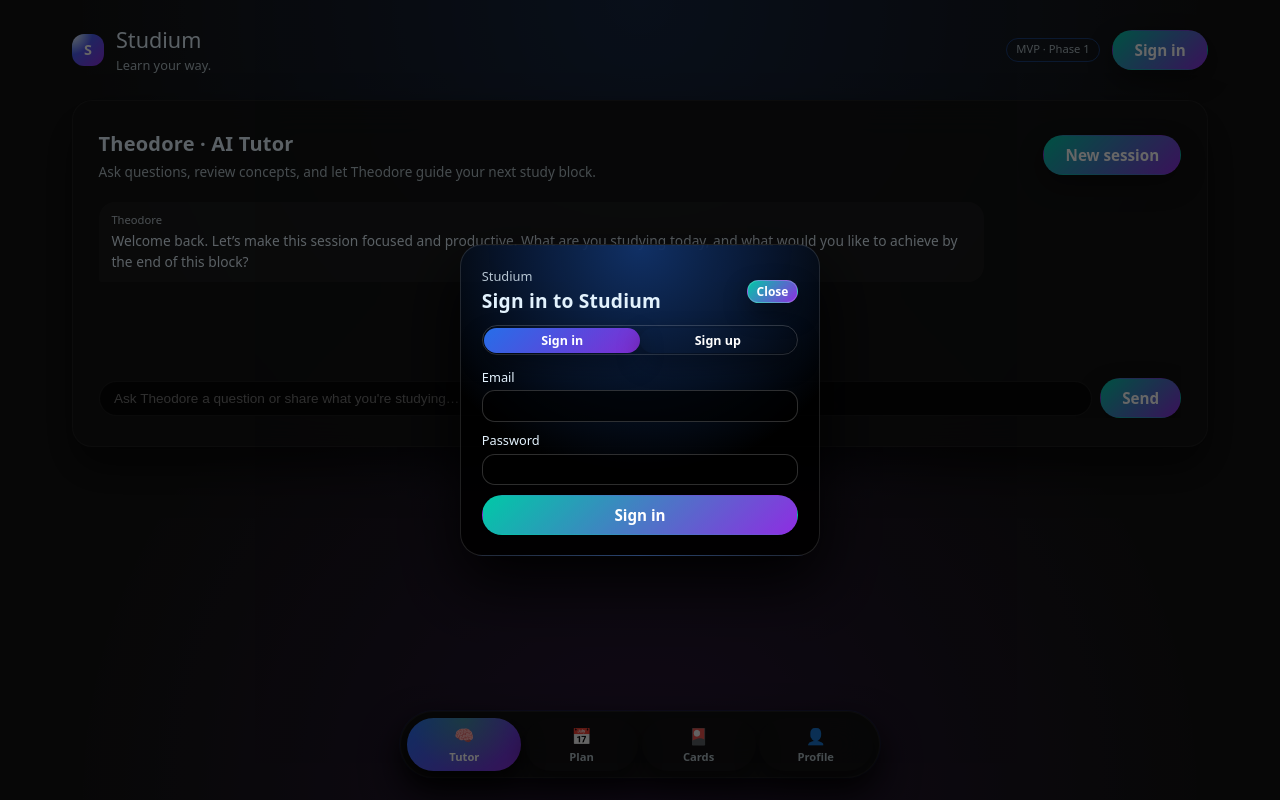
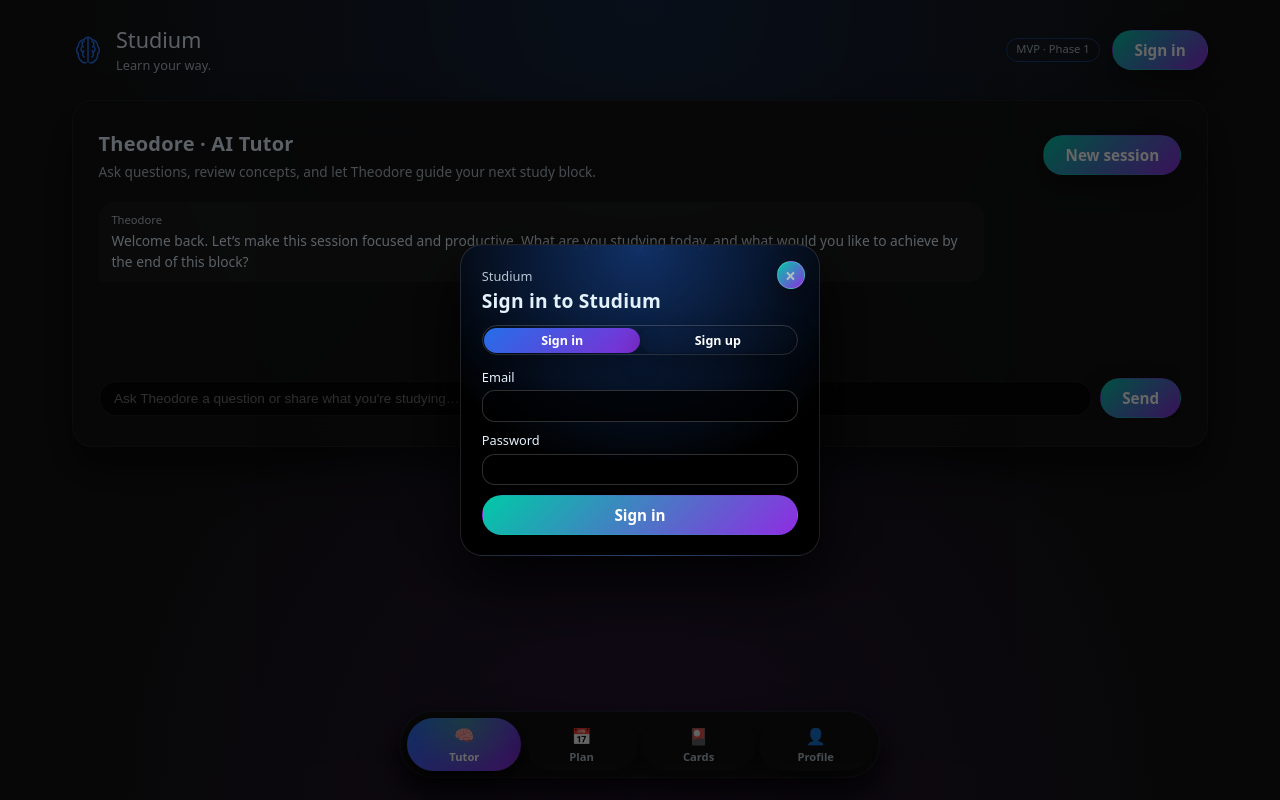
Before and after one commit to Kage923/Studium, a React (Vite) app in the folder web/: page / in a window 1280 px wide. Both pictures are taken after a click on the button "Sign in". Built offline with nearby package versions, Linux system fonts and the light colour scheme; no server answers.

Commit message:
Not completed Logo added

```diff
--- a/web/src/App.css
+++ b/web/src/App.css
@@ -24,14 +24,15 @@
   width: 32px;
   height: 32px;
   border-radius: 12px;
-  background: radial-gradient(circle at 0% 0%, #ffffff 0, rgba(255, 255, 255, 0) 45%),
-    linear-gradient(135deg, var(--studium-electric-blue), var(--studium-violet));
   display: flex;
   align-items: center;
   justify-content: center;
-  color: var(--studium-white);
-  font-weight: 700;
-  font-size: 0.9rem;
+}
+
+.app-logo-img {
+  width: 100%;
+  height: 100%;
+  object-fit: contain;
 }
 
 .app-title {
--- a/web/src/App.tsx
+++ b/web/src/App.tsx
@@ -171,7 +171,9 @@ function App() {
     <div className="app-shell">
       <header className="app-header">
         <div className="app-header-left">
-          <div className="app-logo">S</div>
+          <div className="app-logo">
+            <img src="/studium-brain.svg" alt="Studium logo" className="app-logo-img" />
+          </div>
           <div className="app-title">
             <span className="app-title-main">Studium</span>
             <span className="app-title-tagline">Learn your way.</span>
--- a/web/src/auth/AuthDialog.tsx
+++ b/web/src/auth/AuthDialog.tsx
@@ -96,9 +96,7 @@ export function AuthDialog({ open, onClose }: AuthDialogProps) {
       >
         <div
           style={{
-            display: 'flex',
-            justifyContent: 'space-between',
-            alignItems: 'center',
+            position: 'relative',
             marginBottom: '0.6rem',
           }}
         >
@@ -110,14 +108,25 @@ export function AuthDialog({ open, onClose }: AuthDialogProps) {
             type="button"
             onClick={onClose}
             style={{
+              position: 'absolute',
+              top: '-0.4rem',
+              right: '-0.4rem',
               borderRadius: '999px',
               border: '1px solid rgba(255,255,255,0.2)',
-              padding: '0.1rem 0.55rem',
+              padding: '0',
+              width: '28px',
+              height: '28px',
               backgroundColor: 'rgba(0,0,0,0.7)',
-              fontSize: '0.75rem',
+              fontSize: '1.2rem',
+              display: 'flex',
+              alignItems: 'center',
+              justifyContent: 'center',
+              cursor: 'pointer',
+              color: 'var(--studium-text-secondary)',
             }}
+            aria-label="Close dialog"
           >
-            Close
+            ×
           </button>
         </div>
 
```
Also changed, not shown: web/public/studium-brain.svg (added).
